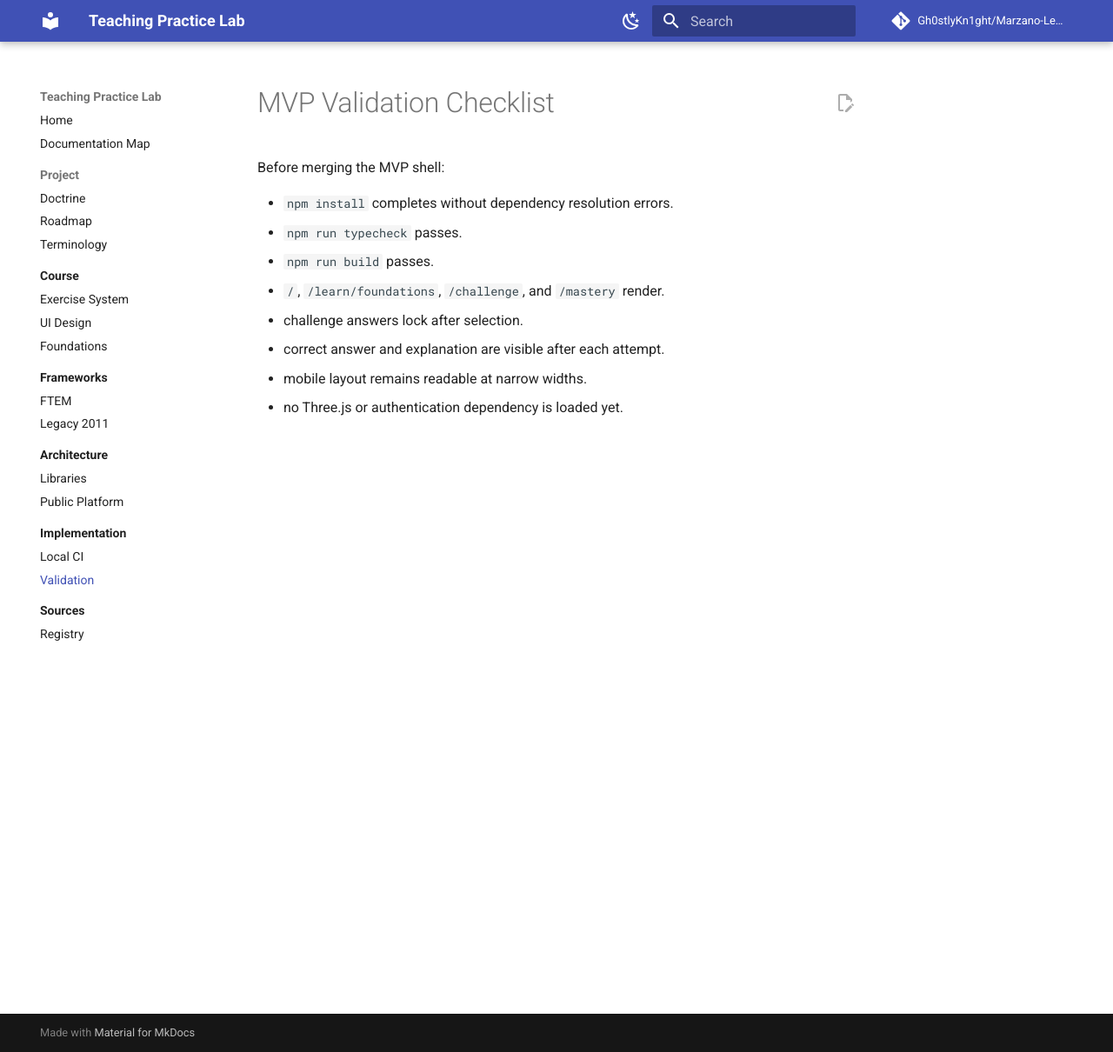
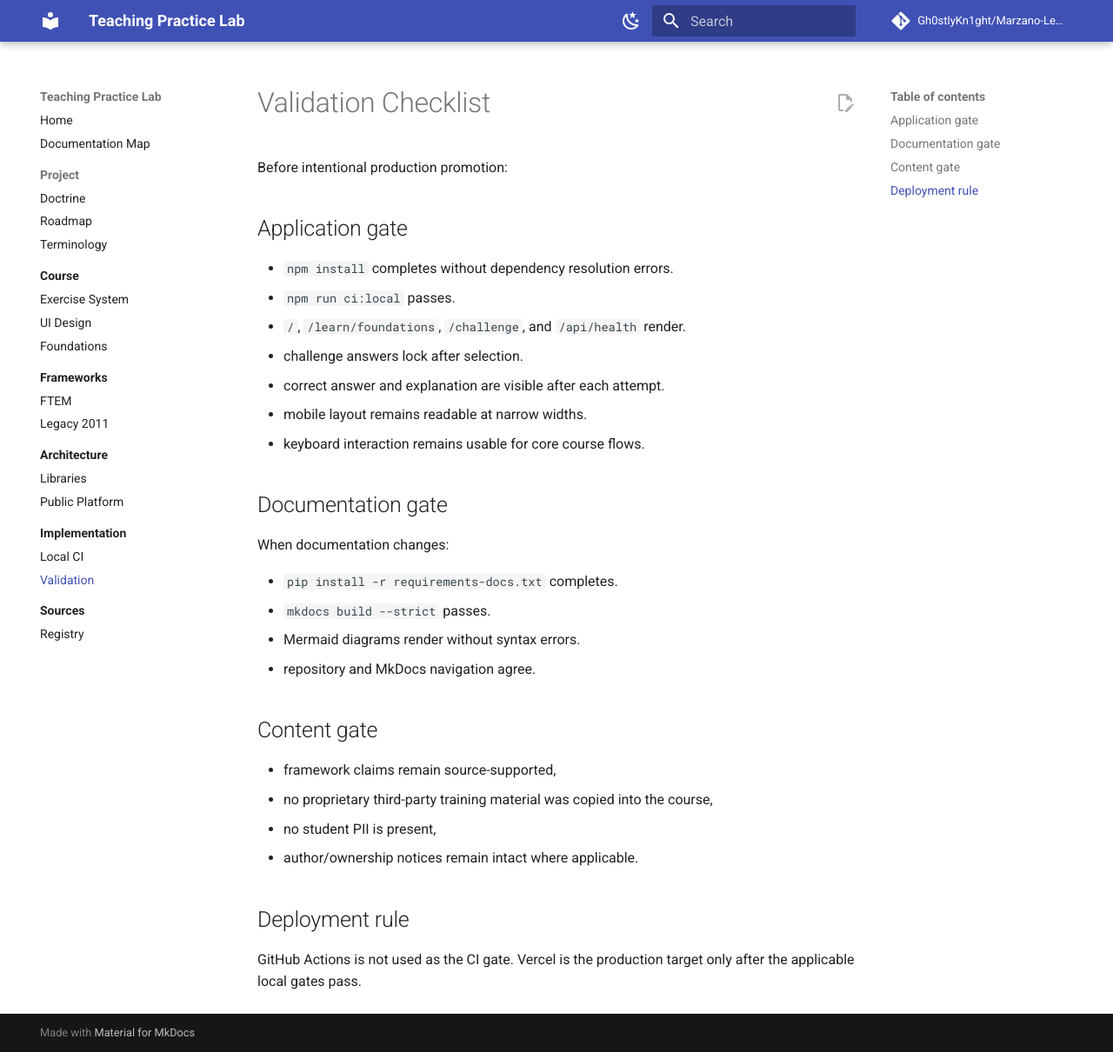
Before and after one commit to Gh0stlyKn1ght/Marzano-Learning-Map, an MkDocs documentation site: the page built from docs/implementation/testing.md, in a window 1280 px wide and 1210 px high. Shown: the whole window at 87% size. Built offline with MkDocs 1.6.1 and Material for MkDocs 9.7.7, drawn with Linux system fonts in a browser that asks for light colours; comment, search, counter and statistics services are not loaded.

Commit message:
docs: align validation with local CI and Vercel release flow

```diff
--- a/docs/implementation/testing.md
+++ b/docs/implementation/testing.md
@@ -1,12 +1,33 @@
-# MVP Validation Checklist
+# Validation Checklist
 
-Before merging the MVP shell:
+Before intentional production promotion:
+
+## Application gate
 
 - `npm install` completes without dependency resolution errors.
-- `npm run typecheck` passes.
-- `npm run build` passes.
-- `/`, `/learn/foundations`, `/challenge`, and `/mastery` render.
+- `npm run ci:local` passes.
+- `/`, `/learn/foundations`, `/challenge`, and `/api/health` render.
 - challenge answers lock after selection.
 - correct answer and explanation are visible after each attempt.
 - mobile layout remains readable at narrow widths.
-- no Three.js or authentication dependency is loaded yet.
+- keyboard interaction remains usable for core course flows.
+
+## Documentation gate
+
+When documentation changes:
+
+- `pip install -r requirements-docs.txt` completes.
+- `mkdocs build --strict` passes.
+- Mermaid diagrams render without syntax errors.
+- repository and MkDocs navigation agree.
+
+## Content gate
+
+- framework claims remain source-supported,
+- no proprietary third-party training material was copied into the course,
+- no student PII is present,
+- author/ownership notices remain intact where applicable.
+
+## Deployment rule
+
+GitHub Actions is not used as the CI gate. Vercel is the production target only after the applicable local gates pass.
```
